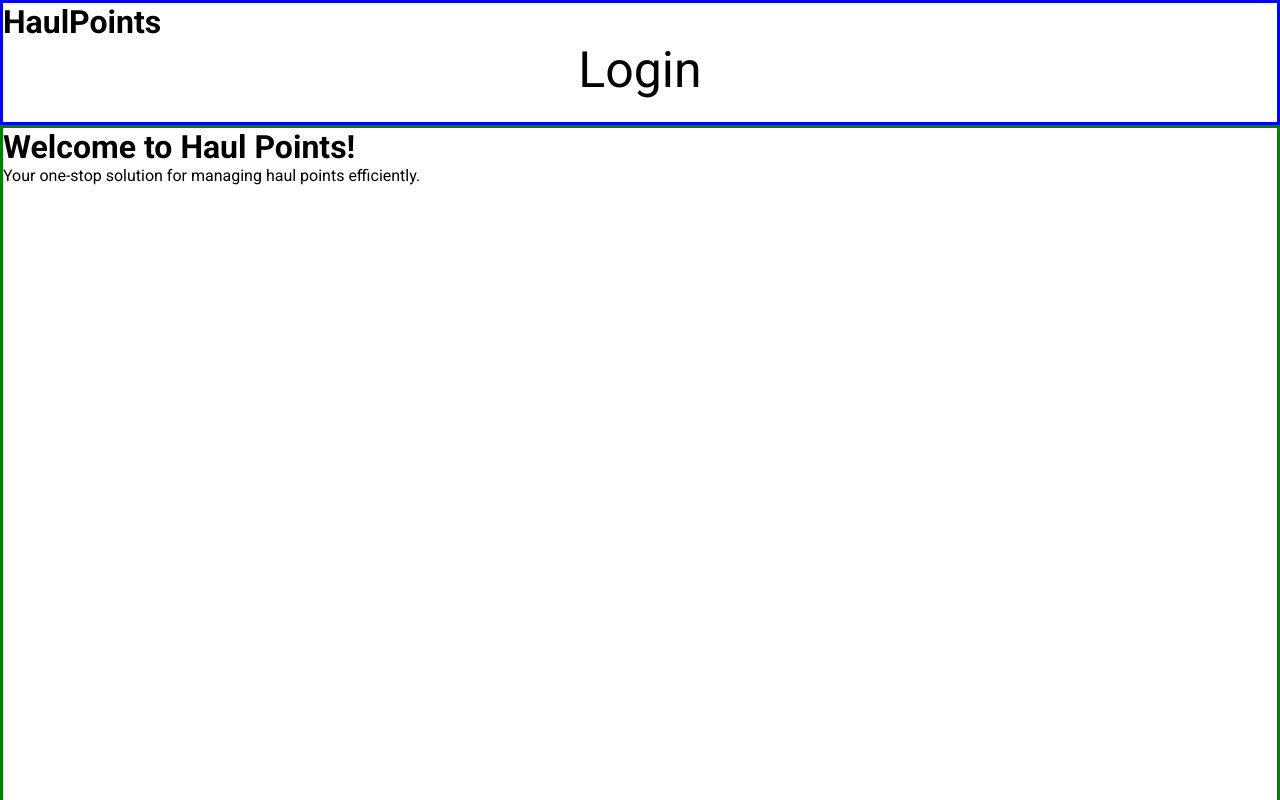
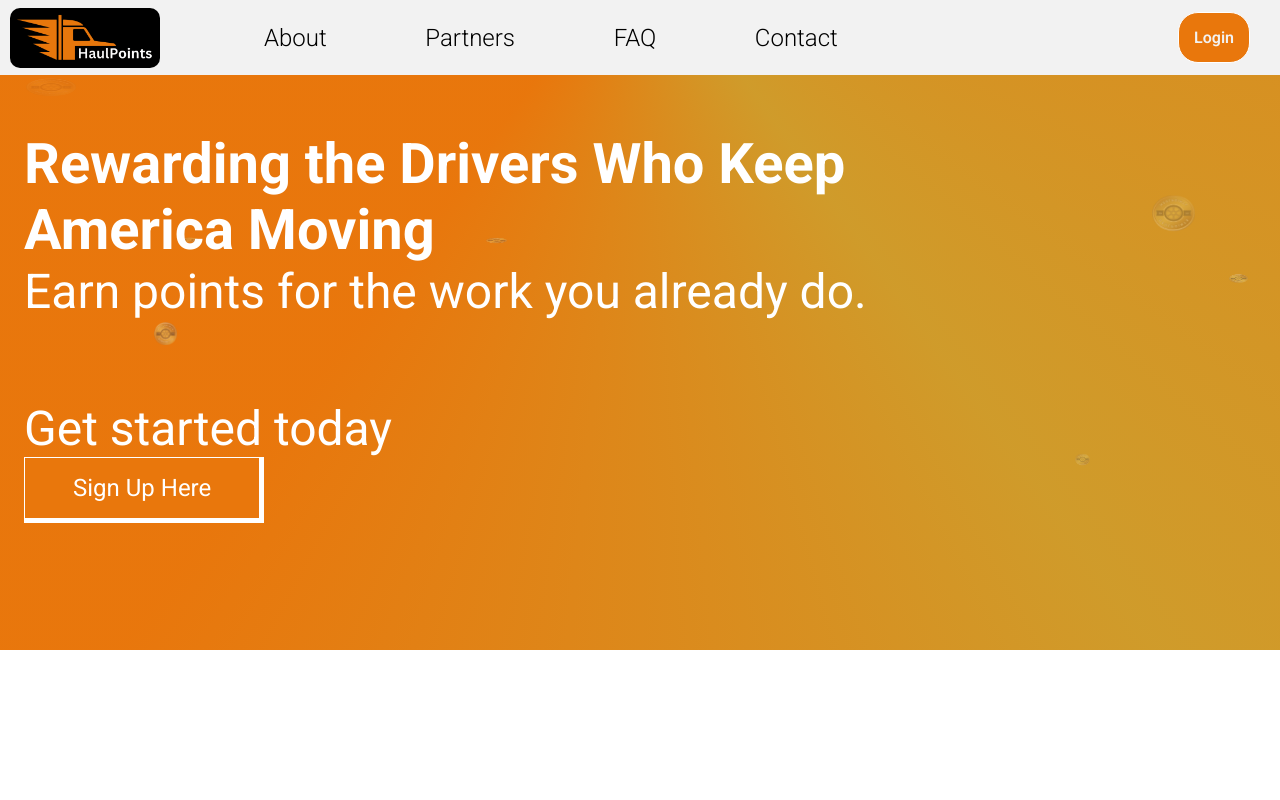
Before and after one commit to NathanDeas/HaulPoints, a React (Vite) app in the folder HaulPointsFE/: page / in a window 1280 px wide. Shown: the top 800 px of the page. Built offline with nearby package versions, Linux system fonts and the light colour scheme.

Commit message:
Hero Bannerv1: Slogan, CTA button, subheading, dynamic sizing, token design, Header: header styling and future links

```diff
--- a/HaulPointsFE/index.css
+++ b/HaulPointsFE/index.css
@@ -7,3 +7,6 @@ button {
   all: unset;
   box-sizing: border-box;
 }
+body {
+  font-size: 16px;
+}
--- a/HaulPointsFE/src/App.css
+++ b/HaulPointsFE/src/App.css
@@ -2,6 +2,7 @@
 a {
     text-decoration: none;
     color: inherit;
+    all: unset;
 }
 * {
     font-family: "Roboto", sans-serif;
--- a/HaulPointsFE/src/App.jsx
+++ b/HaulPointsFE/src/App.jsx
@@ -1,5 +1,5 @@
 import { BrowserRouter, Routes, Route, Link } from 'react-router-dom';
-import Homepage from "./Homepage.jsx";
+import Homepage from "./Homepage/Pages/Homepage.jsx";
 import Login from './users/Pages/LoginPage.jsx';
 import Register from './users/Pages/RegisterPage.jsx';
 import Ddashboard from './Driver/Pages/DriverPage.jsx';
--- a/HaulPointsFE/src/Header/components/Header.jsx
+++ b/HaulPointsFE/src/Header/components/Header.jsx
@@ -4,10 +4,14 @@ import '../css/Header.css';
 
 function Header() {
   return (
-    <div className='header-container'>
-      <h1>HaulPoints</h1>
-      <nav>
-        <NavLink to="/Login">Login</NavLink>
+    <div className="header-container">
+      <img src='./HaulPointsLogo-BlackText.png' className='logo'></img>
+      <nav className='nav-buttons'>
+        <span className="nav-link">About</span>
+        <span className="nav-link">Partners</span>
+        <span className="nav-link">FAQ</span>
+        <span className="nav-link">Contact</span>
+        <NavLink className="link-to-login" to="/login">Login</NavLink>
       </nav>
     </div>
 
--- a/HaulPointsFE/src/Header/css/Header.css
+++ b/HaulPointsFE/src/Header/css/Header.css
@@ -1,16 +1,56 @@
 .header-container {
-    border: solid blue;
+    height: 75px;
+    width: 100%;
+    display: flex;
+    align-items: center;
     position: fixed;
-    width: 100%;
-    height: 125px;
+    top: 0;
+    padding-left: 10px;
+    z-index: 3;
+    /* border: solid black 1px; */
+    transition: ease .5s;
+}
+.header-container:hover {
+    background-color: hsl(0, 0%, 95%);
+    transition: ease .5s;
+}
+
+.header-container:hover > .nav-buttons .link-to-login {
+    background-color: hsl(29, 90%, 48%);
+}
+.header-container .logo {
+    height: 60px;
+    background-color: black;
+    border-radius: 10px;
+    margin-right: 20px;
+    padding: 5px;
+}
+.header-container .nav-buttons {
+    display: flex;
+    gap: 10%;
+    width: 80%;
+    margin-left: auto;
+    padding-right: 30px;
+    /* border: solid white; */
+    align-items: center;
 
 }
-nav {
-    display: flex;
-    flex-direction: row;
-    justify-content: center;
-    gap: 20px;
+.header-container .nav-buttons  .nav-link {
+    font-size: 1.5em;
+    font-weight: 350;
+    /* border: solid green 1px; */
+    height: fit-content;
 }
-.header-container a {
-    font-size: 50px;
+.header-container .nav-buttons .link-to-login {
+    border-radius: 20px;
+    margin-left: auto;
+    /* border: solid blue 1px; */
+    padding: 15px;
+    font-weight: 600;
+    color: hsl(0, 0%, 95%);
+    border: solid white 1px;
 }
+.header-container .nav-buttons .link-to-login:hover {
+    background-color: hsl(29, 90%, 40%);
+    cursor: pointer;
+}
--- a/HaulPointsFE/src/Homepage.jsx
+++ /dev/null
@@ -1,18 +0,0 @@
-import React from "react";
-import "./homepage.css"
-import Header from "./Header/components/Header.jsx"
-
-
-function Homepage() {
-  return (
-    <>
-    <Header />
-    <div className="homepage-container">
-      <h1>Welcome to Haul Points!</h1>
-      <p>Your one-stop solution for managing haul points efficiently.</p>
-    </div>
-    </>
-  );
-}
-
-export default Homepage;
--- /dev/null
+++ b/HaulPointsFE/src/Homepage/Pages/Homepage.jsx
@@ -0,0 +1,18 @@
+import React from "react";
+import "../css/homepage.css"
+import Header from "../../Header/components/Header.jsx"
+import HeroBanner from "../components/banner.jsx"
+
+
+function Homepage() {
+  return (
+    <>
+    <Header />
+    <div className="homepage-container">
+      <HeroBanner />
+    </div>
+    </>
+  );
+}
+
+export default Homepage;
--- /dev/null
+++ b/HaulPointsFE/src/Homepage/components/banner.jsx
@@ -0,0 +1,47 @@
+import "../css/banner.css"
+import { NavLink } from "react-router-dom";
+
+
+function Banner() {
+    function getRandomInt(min, max) {
+        // const getRandomIntegerInclusive = (min, max) => {
+        // Ensure min and max are treated as integers
+        min = Math.ceil(min);
+        max = Math.floor(max);
+        // The formula for an inclusive range: Math.floor(Math.random() * (max - min + 1)) + min
+        return Math.floor(Math.random() * (max - min + 1)) + min;
+    };
+    function getfallingTokenStyle()
+    {
+        return {
+            left: `${getRandomInt(0, 100)}%`,
+            width: `${getRandomInt(15, 50)}px`,
+            animationDuration: `${getRandomInt(5, 8)}s`,
+            animationDelay: `${getRandomInt(0, 5)}s`
+        }
+    };
+    return (
+        <div className="hero-banner-container">
+            <div className="hero-text">
+                <h1>Rewarding the Drivers Who Keep America Moving</h1>
+                <h2>Earn points for the work you already do.</h2>
+                <h3>Get started today</h3>
+                <NavLink className="hero-banner-register" to="/register">Sign Up Here</NavLink>
+            </div>
+            <div className="token-image">
+                <img className="coin-front" src="/HaulPointsToken.png"/>
+            </div>
+            <div classname="falling-coins">
+                <img className="coin-background" style= {getfallingTokenStyle()} src="/HaulPointsToken.png"/>
+                <img className="coin-background" style= {getfallingTokenStyle()} src="/HaulPointsToken.png"/>
+                <img className="coin-background" style= {getfallingTokenStyle()} src="/HaulPointsToken.png"/>
+                <img className="coin-background" style= {getfallingTokenStyle()} src="/HaulPointsToken.png"/>
+                <img className="coin-background" style= {getfallingTokenStyle()} src="/HaulPointsToken.png"/>
+                <img className="coin-background" style= {getfallingTokenStyle()} src="/HaulPointsToken.png"/>
+                <img className="coin-background" style= {getfallingTokenStyle()} src="/HaulPointsToken.png"/>
+                <img className="coin-background" style= {getfallingTokenStyle()} src="/HaulPointsToken.png"/>
+            </div>
+        </div>
+    )
+}
+export default Banner
--- /dev/null
+++ b/HaulPointsFE/src/Homepage/css/banner.css
@@ -0,0 +1,113 @@
+.hero-banner-container {
+    min-height: 650px;
+    width: 100%;
+    min-width: 20rem;
+    background-image: conic-gradient(
+        from 0deg at 50% -10%,
+        #e9770c 0%,
+        hsl(41, 66%, 49%) 40%,
+        hsl(29, 90%, 48%) 60% );
+
+    padding-top: 75px;
+    padding: .5rem;
+    position: relative;
+    overflow: hidden;
+    display: flex;
+    justify-content: center;
+    align-items: center;
+}
+.token-image {
+    width: 300px;
+    height: fit-content;
+    border-radius: 50%;
+    z-index: 1;
+}
+.token-image img{
+    width: 100%;
+    border-radius: 50%;
+    box-shadow:
+        4px 4px 6px rgba(0, 0, 0, 0.18),
+        8px 10px 18px rgba(0, 0, 0, 0.14),
+        14px 18px 28px rgba(0, 0, 0, 0.10);
+    transition: .5s;
+    animation: fall-in ease 3s;
+}
+@keyframes fall-in {
+    0% {transform: translateY(-500px) rotate3d(1, 0, 0, 0deg);}
+    100% {transform: translateY(0px) rotate3d(1, 0, 0, 360deg);}
+}
+
+
+.token-image img:hover {
+    transform: rotate3d(0, 0, 1, 10deg);
+    transition: ease 1s;
+}
+
+.hero-text {
+    color: white;
+    width: 60rem;
+    min-width: 30rem;
+    height: fit-content;
+    z-index: 3;
+    /* border: solid green; */
+    padding: 1rem;
+}
+.hero-text h1 {
+    font-size: 3.5rem;
+}
+.hero-text h2 {
+    font-size: 3rem;
+    font-weight: 400;
+}
+.hero-text h3 {
+    margin-top: 5rem;
+    font-size: 3rem;
+    font-weight: 400;
+}
+
+.hero-text .hero-banner-register {
+    background-color: hsl(29, 90%, 48%);
+    padding: 1rem;
+    padding-left: 3rem;
+    padding-right: 3rem;
+    display: inline-block;
+    box-shadow: 2px 2px 0px 2px white;
+    transition: .25s ease;
+    border: solid white 1px;
+    font-size: 1.5rem;
+}
+.hero-text .hero-banner-register:hover {
+    box-shadow: 0px 0px 0px 0px white;
+    transition: .25s linear;
+    transform: translate(2px, 2px);
+    cursor: pointer;
+    background-color: hsl(29, 90%, 40%)
+}
+
+.coin-background {
+    z-index: 0;
+    opacity: 0%;
+    animation: fall infinite linear;
+    position: absolute;
+}
+@keyframes fall {
+    0% {top: 0%; opacity: 0%; transform: rotate3d(1, 0, 0, 0deg);}
+    25% {top: 25%; opacity: 25%; transform: rotate3d(1, 0, 0, 180deg);}
+    50% {top: 50%; opacity: 50%; transform: rotate3d(1, 0, 0, 360deg);}
+    75% {top: 75%; opacity: 25%; transform: rotate3d(1, 0, 0, 180deg);}
+    100% {top: 100%; opacity: 0%; transform: rotate3d(1, 0, 0, 0deg);}
+}
+
+
+@media only screen and (max-width: 1300px) {
+    .token-image {
+        visibility: hidden;
+        /* display: none; */
+        transition: .5s;
+        opacity: 0%;
+
+    }
+    .hero-text {
+        width: 100%;
+    }
+}
--- /dev/null
+++ b/HaulPointsFE/src/Homepage/css/homepage.css
@@ -0,0 +1,4 @@
+.homepage-container {
+    /* padding: 10px; */
+
+}
--- a/HaulPointsFE/src/homepage.css
+++ /dev/null
@@ -1,7 +0,0 @@
-.homepage-container {
-    border: solid green;
-    height: 200vh;
-    position: absolute;
-    top: 125px;
-    width: 100%;
-}
```
Also changed, not shown: HaulPointsFE/public/HaulPointsToken.png (added), HaulPointsFE/src/users/components/LoginForm.jsx (indentation only).
